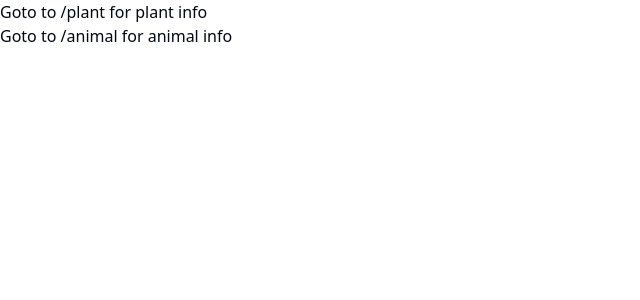
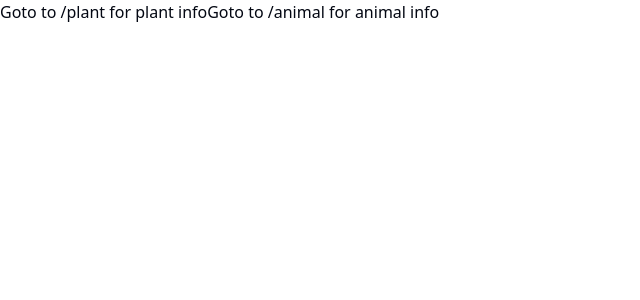
Before and after one commit to rohitjg13/cropsAI, a Next.js app in the folder frontend/: page / in a window 1280 px wide. Shown: the top 300 px of the page, without its empty margins (0-640 px from the left). Built offline with nearby package versions, Linux system fonts and the light colour scheme.

Commit message:
glitch??

```diff
--- a/frontend/app/page.tsx
+++ b/frontend/app/page.tsx
@@ -1,8 +1,13 @@
+'use client'
+
+import { useRouter } from "next/navigation";
+
 export default function Home() {
+    const router = useRouter();
     return (
         <div>
-            <p>Goto to /plant for plant info</p>
-            <p>Goto to /animal for animal info</p>
+            <button onClick={() => router.push("/plant")}>Goto to /plant for plant info</button>
+            <button onClick={() => router.push("/plant")}>Goto to /animal for animal info</button>
         </div>
     );
 }
--- /dev/null
+++ b/frontend/capacitor.config.json
@@ -0,0 +1,6 @@
+{
+  "appId": "com.srimanandrohit.cropAI",
+  "appName": "cropAI",
+  "webDir": "www",
+  "bundledWebRuntime": "false"
+}
--- a/frontend/next.config.ts
+++ b/frontend/next.config.ts
@@ -4,6 +4,7 @@ const nextConfig: NextConfig = {
   images: {
     domains: ['assets.aceternity.com','via.placeholder.com'],
   },
+  output: "export"
 };
 
 export default nextConfig;
--- a/frontend/package.json
+++ b/frontend/package.json
@@ -9,6 +9,7 @@
     "lint": "next lint"
   },
   "dependencies": {
+    "@capacitor/android": "^7.0.1",
     "@radix-ui/react-navigation-menu": "^1.2.5",
     "@radix-ui/react-slot": "^1.1.2",
     "@tabler/icons-react": "^3.30.0",
```
Also changed, not shown: 68 other files (tests, documents, lock files or other folders).
